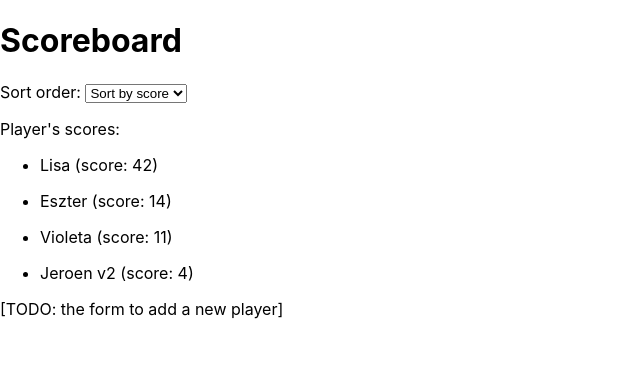
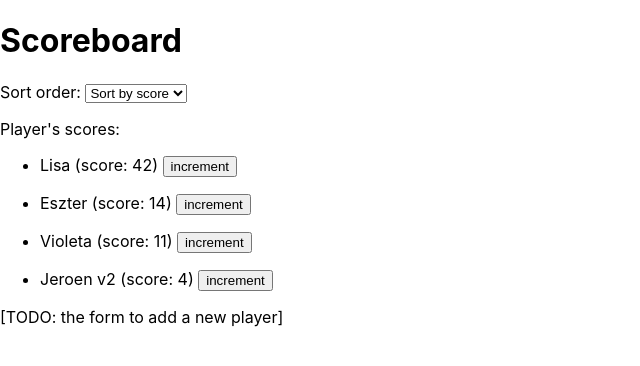
Before and after one commit to Codaisseur/scoreboard_ts, a React (Create React App) app: page / in a window 1280 px wide. Shown: the top 366 px of the page, without its empty margins (0-640 px from the left). Built offline with nearby package versions, Linux system fonts and the light colour scheme.

Commit message:
Added a button to the `Player` component which calls the callback prop

```diff
--- a/src/components/Player.tsx
+++ b/src/components/Player.tsx
@@ -10,7 +10,10 @@ type Props = {
 export default function Player(props: Props) {
   return (
     <li className="Player">
-      <p>{props.name} (score: {props.score})</p>
+      <p>
+        {props.name} (score: {props.score}){" "}
+        <button onClick={props.incrementScore}>increment</button>
+      </p>
     </li>
   );
 }
--- a/src/components/Scoreboard.tsx
+++ b/src/components/Scoreboard.tsx
@@ -31,6 +31,7 @@ export default function Scoreboard() {
   // Defining the callback function:
   const incrementScore = (/* possibly some params here */) => {
     // something smart here
+    console.log("todo: increment score");
   };
 
   const playersSorted =
```
Also changed, not shown: 1 other file (tests, documents, lock files or other folders).
